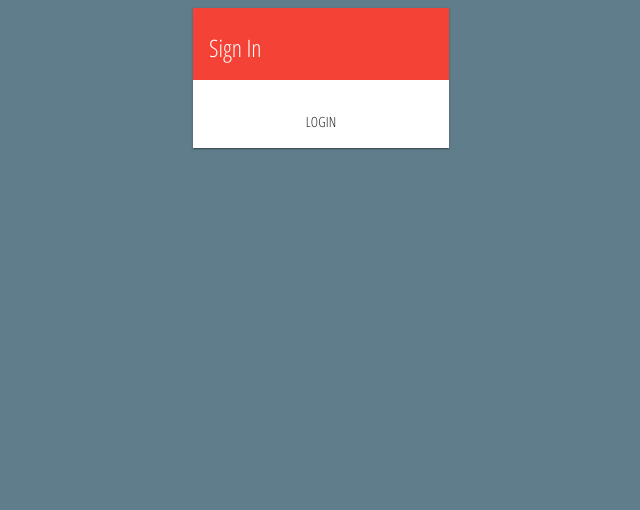
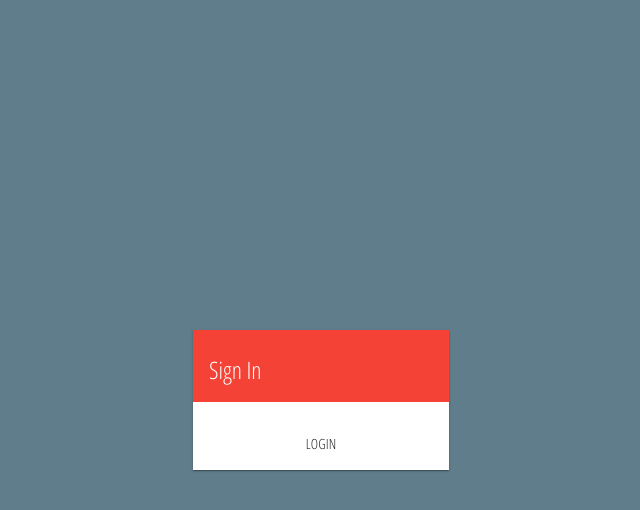
Before and after one commit to whitewaves/mycable247, a plain HTML site: page index.html in a window 1280 px wide. Shown: the whole page, without its empty margins (319-959 px from the left). Drawn offline with Linux system fonts and the light colour scheme.

Commit message:
login form

```diff
--- a/index.html
+++ b/index.html
@@ -21,8 +21,8 @@
             }
         </style>
     </head>
-    <body ng-app="wwApp" layout="column" class="blue-grey">
-            <div layout="row" layout-align="center center">
+    <body ng-app="wwApp" layout="column" layout-align="center" class="blue-grey">
+            <div layout="row" layout-align="center">
                 <md-card flex="20" flex-xs="80" class="radius-0">
                     <md-card-title class="red">
                         <md-card-title-text>
```
